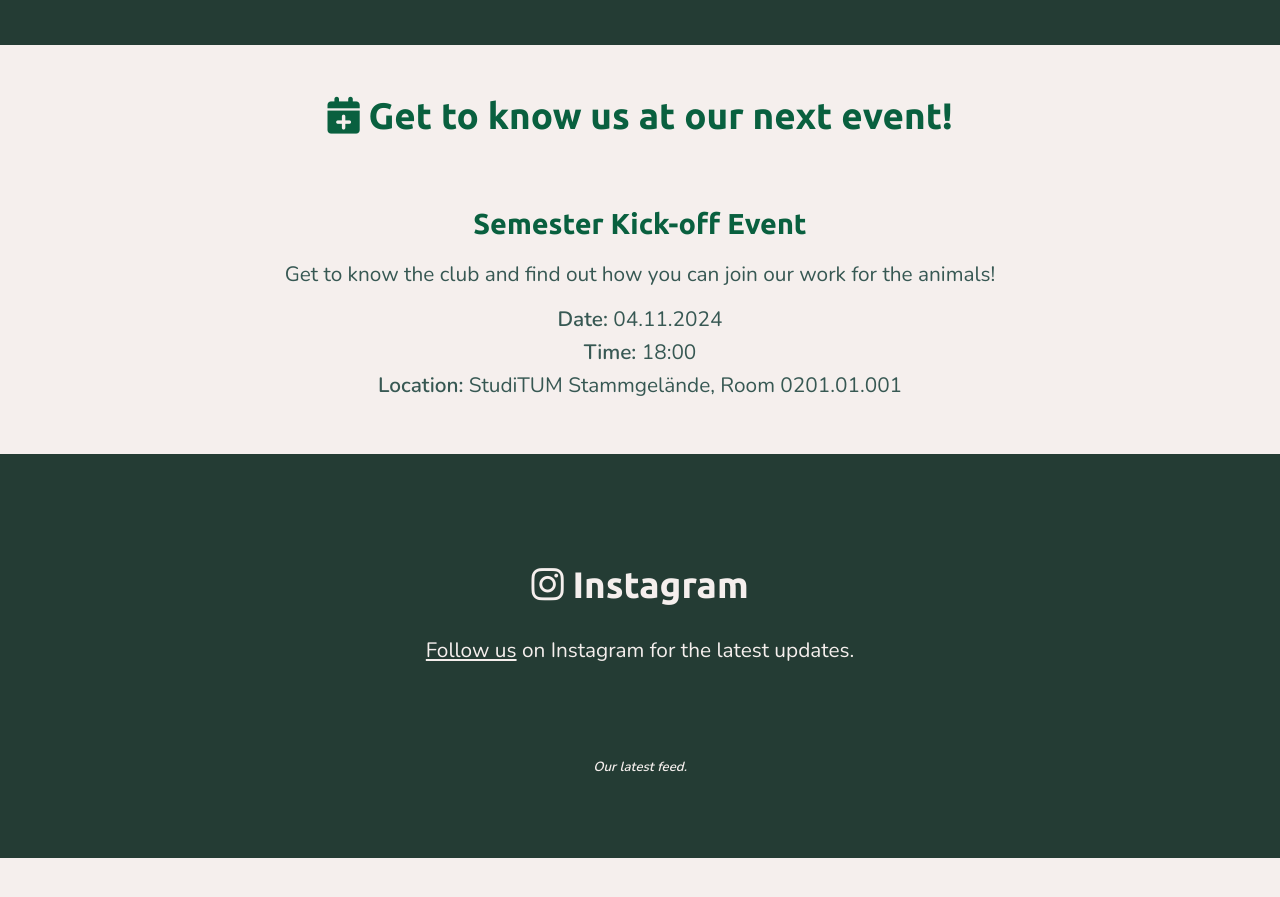
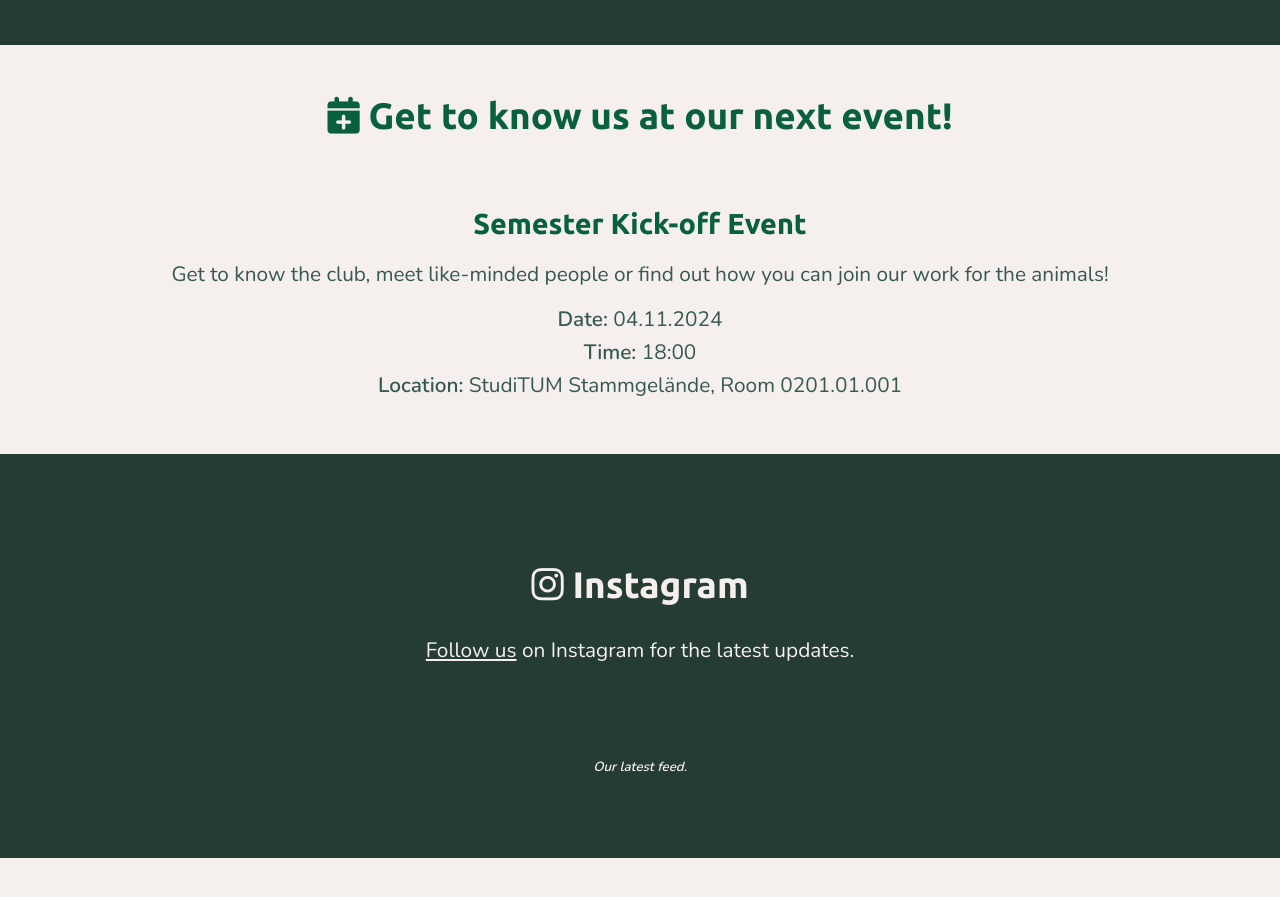
Before and after one commit to municharc/municharc.github.io, a Jekyll site: the page built from index.html, in a window 1280 px wide and 900 px high, scrolled down 1203 px. Shown: the top 897 px of the window. Built offline with Jekyll 4.4.1, drawn with Linux system fonts in a browser that asks for light colours; nearby versions of some CDN libraries.

Commit message:
small change

```diff
--- a/index.html
+++ b/index.html
@@ -75,7 +75,7 @@ title: Munich Animal Rights Club
 		<a >
 			<h3>Semester Kick-off Event</h3>
 		</a>
-		<p>Get to know the club and find out how you can join our work for the animals!</p>
+		<p>Get to know the club, meet like-minded people or find out how you can join our work for the animals!</p>
 		<p><span>Date:</span> 04.11.2024</p>
 		<p><span>Time:</span> 18:00</p>
 		<p><span>Location:</span> StudiTUM Stammgelände, Room 0201.01.001 </p>
```
